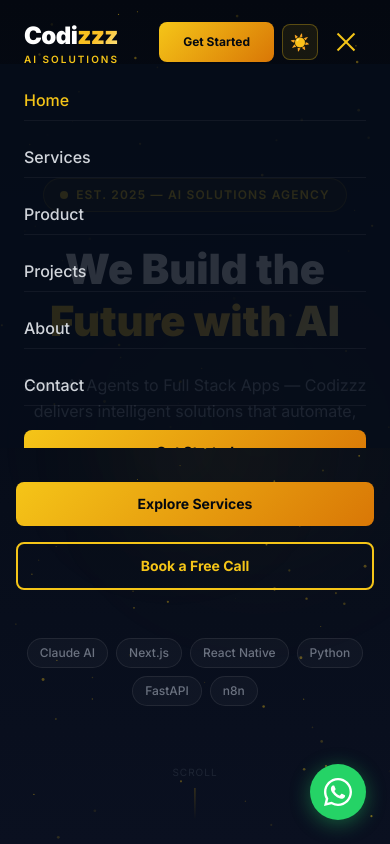
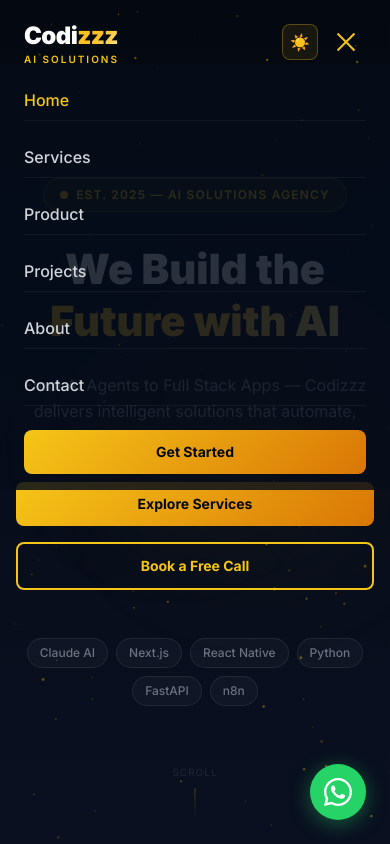
Before and after one commit to Basit1478/Codizzz-Website, a Next.js app: page / in a window 390 px wide. Both pictures are taken after a click on the button "Toggle menu". Shown: the top 844 px of the page. Built offline with nearby package versions, Linux system fonts and the light colour scheme.

Commit message:
complete

```diff
--- a/src/components/Navbar.tsx
+++ b/src/components/Navbar.tsx
@@ -76,11 +76,8 @@ export default function Navbar() {
           </Link>
         </div>
 
-        {/* Mobile/Tablet: Get Started + Theme toggle + hamburger */}
+        {/* Mobile/Tablet: Theme toggle + hamburger */}
         <div className="lg:hidden flex items-center gap-2">
-          <Link href="/contact" className="btn-primary text-xs px-3 py-2">
-            Get Started
-          </Link>
           <button
             onClick={toggle}
             className="theme-toggle"
@@ -102,7 +99,7 @@ export default function Navbar() {
 
       {/* Mobile Menu */}
       <div
-        className={`lg:hidden transition-all duration-300 overflow-hidden ${menuOpen ? "max-h-96 opacity-100" : "max-h-0 opacity-0"}`}
+        className={`lg:hidden transition-all duration-300 overflow-hidden ${menuOpen ? "max-h-[600px] opacity-100" : "max-h-0 opacity-0"}`}
         style={{ background: "var(--nav-glass-bg)" }}
       >
         <div className="px-6 py-4 flex flex-col gap-4">
```
